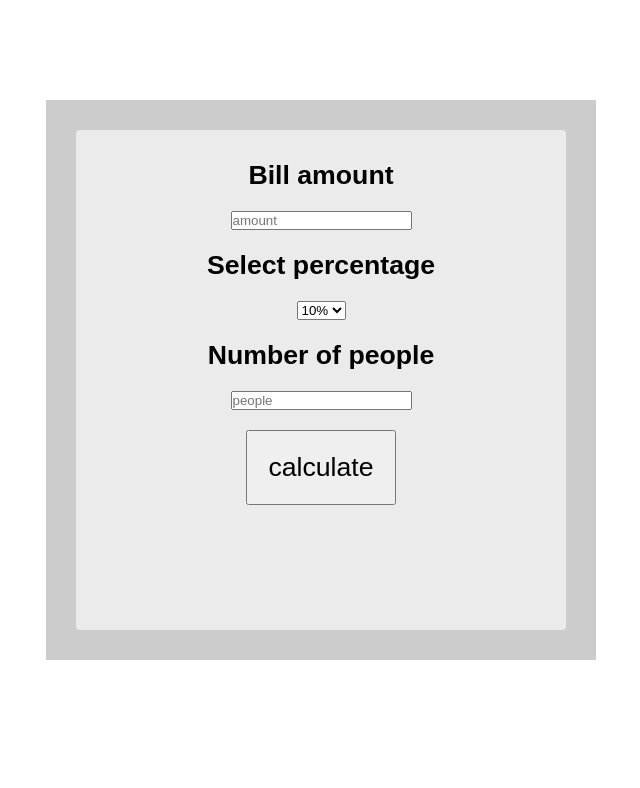
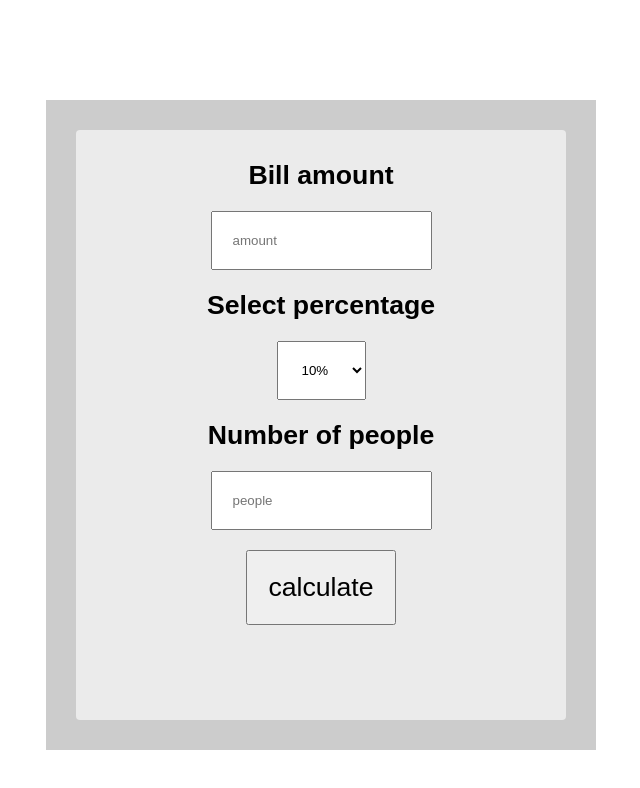
Before and after one commit to beellz/tip-calculator, a plain HTML site: page index.html in a window 1280 px wide. Shown: the whole page, without its empty margins (319-959 px from the left). Drawn offline with Linux system fonts and the light colour scheme.

Commit message:
style changed

```diff
--- a/app.js
+++ b/app.js
@@ -10,7 +10,7 @@ function allClick() {
     if (per == "10%") {
         var k = ( B * 0.1);
         var y = ( k / p);
-        var j = "the tip amount to be paid is $" + y + " dollars";
+        var j = "The Tip Amount To Be Paid is $" + y + " Dollars";
         document.getElementById("demo").innerHTML = j;
     }
 
--- a/index.html
+++ b/index.html
@@ -11,14 +11,14 @@
     <div class="main">
         <div class="midle">
     <h1 class="bill">Bill amount</h1>
-    <input type="text" placeholder="amount" id="Bill">
+    <input type="text" placeholder="amount" class="bill" id="Bill">
     <h1 class="bill">Select percentage</h1>
-    <select name="percen" id="percentage">
+    <select name="percen" class="bill" id="percentage">
         <option value="10%">10%</option>
         <option value="20%">20%</option>
     </select>
     <h1 class="bill">Number of people</h1>
-    <input type="text" placeholder="people" id = "people">
+    <input type="text" placeholder="people" class="bill" id = "people">
     <br>
     <div class="calc">
         <button onclick="allClick()" id="btn">calculate</button>
--- a/style.css
+++ b/style.css
@@ -8,7 +8,7 @@
 .main {
     background: #cccccc;
     width: 550px;
-    height: 560px;
+    height: 650px;
     margin: 100px auto;
     position: relative;
     padding: 30px;
```
